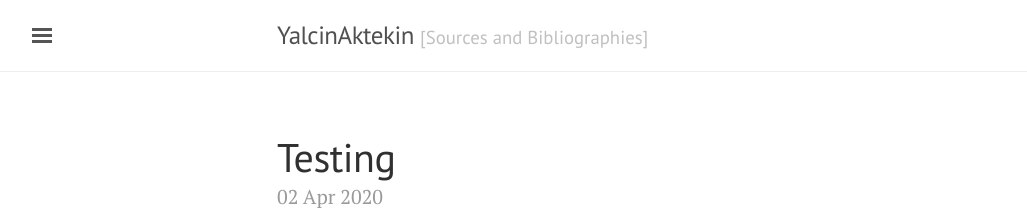
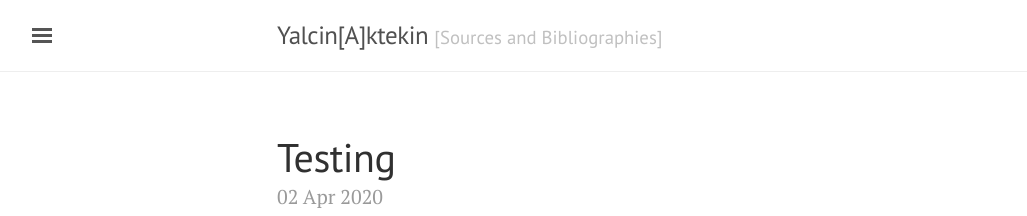
Before and after one commit to yalcinaktekin/yalcinaktekin.github.io, a Jekyll site: the page built from index.html, in a window 1280 px wide. Shown: the top 216 px of the page, without its empty margins (3-1030 px from the left). Built offline with Jekyll 4.4.1, drawn with Linux system fonts in a browser that asks for light colours; the list of posts is cut into pages by our own code.

Commit message:
Update _config.yml

```diff
--- a/_config.yml
+++ b/_config.yml
@@ -4,7 +4,7 @@
 permalink:        pretty
 
 # Setup
-title:            YalcinAktekin
+title:            Yalcin[A]ktekin
 tagline:          '[Sources and Bibliographies]'
 description:      'Yalcin Aktekin'
 url:              https://yalcinaktekin.github.io
```
